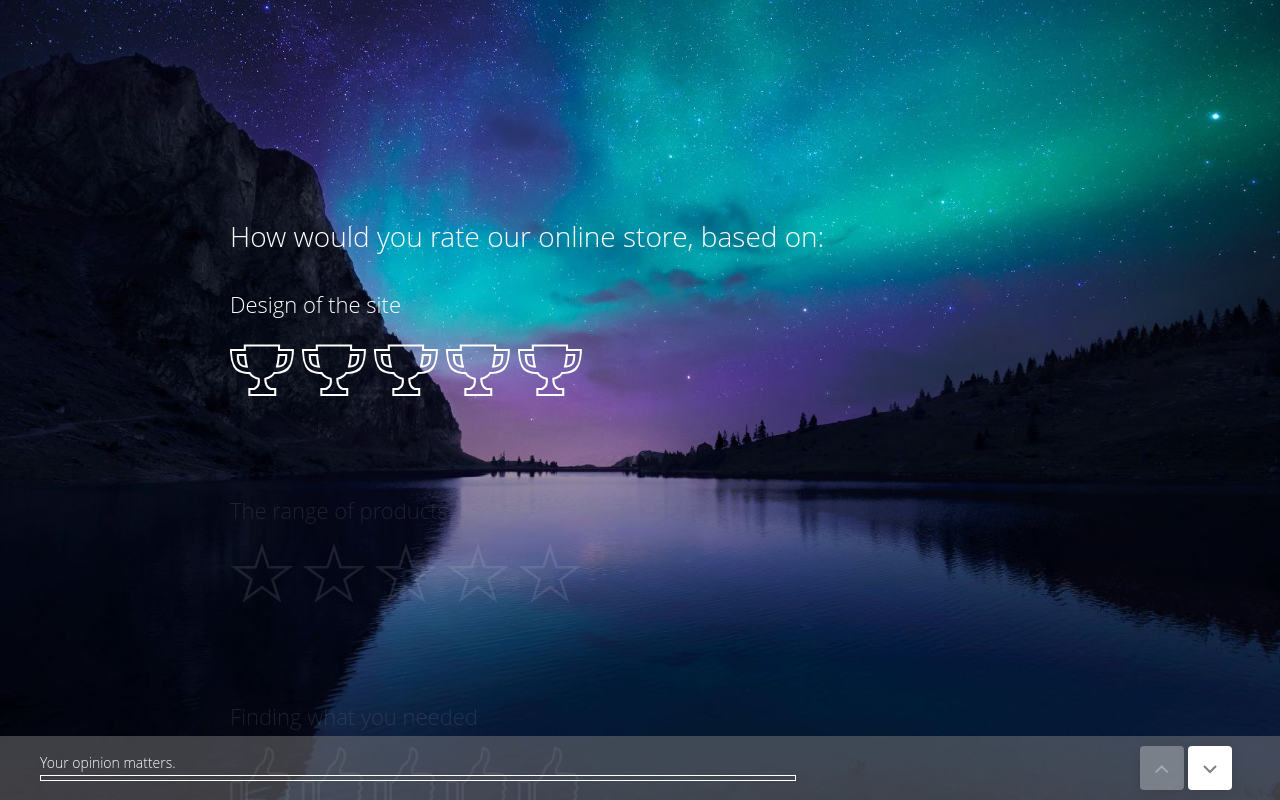
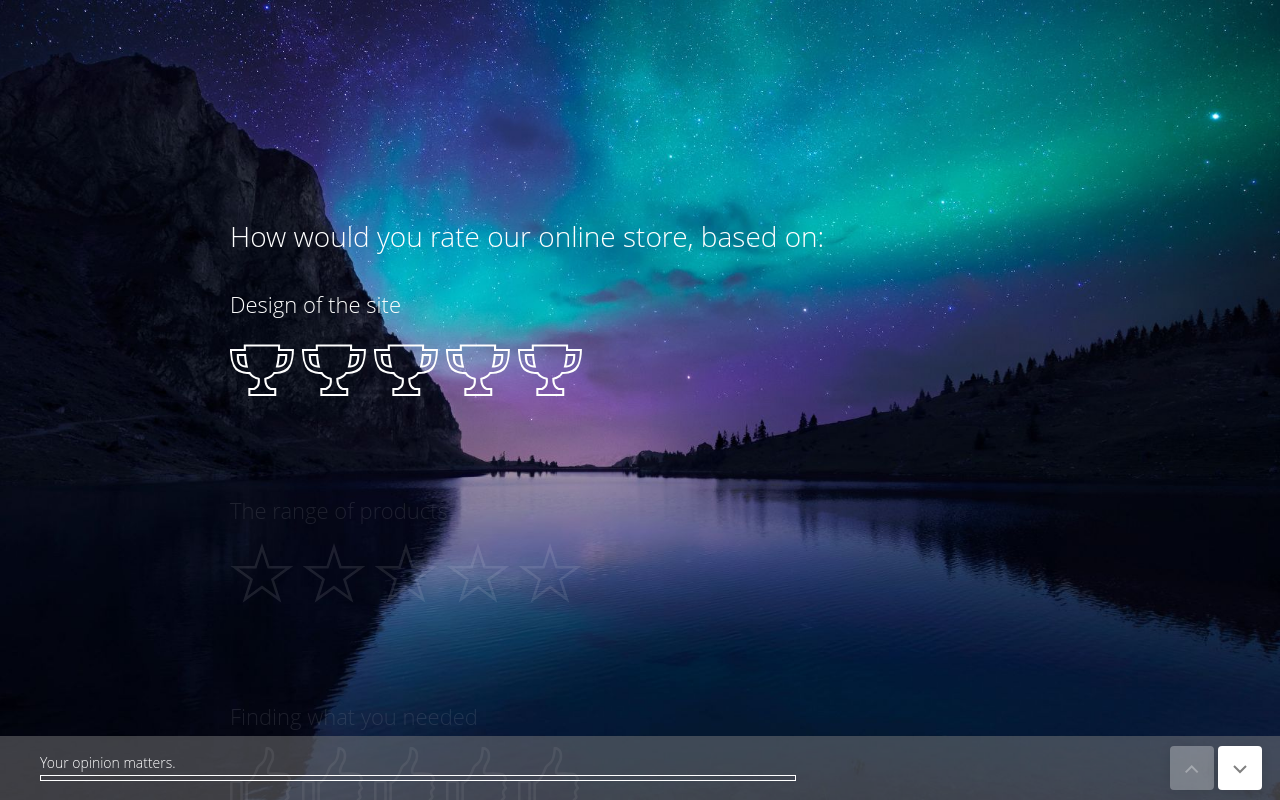
Before and after one commit to vibecode/react-feedback, a React (Create React App) app: page / in a window 1280 px wide. Both pictures are taken after a click on the button "I want to give feedback!". Shown: the top 800 px of the page. Built offline with nearby package versions, Linux system fonts and the light colour scheme; what webfontloader would draw is missing.

Commit message:
adjust styles

```diff
--- a/src/components/ScrollPanel.module.scss
+++ b/src/components/ScrollPanel.module.scss
@@ -70,6 +70,6 @@
 }
 
 .buttons_container {
-  margin-right: 30px;
+  // margin-right: 10px;
   min-width: 100px;
 }
```
